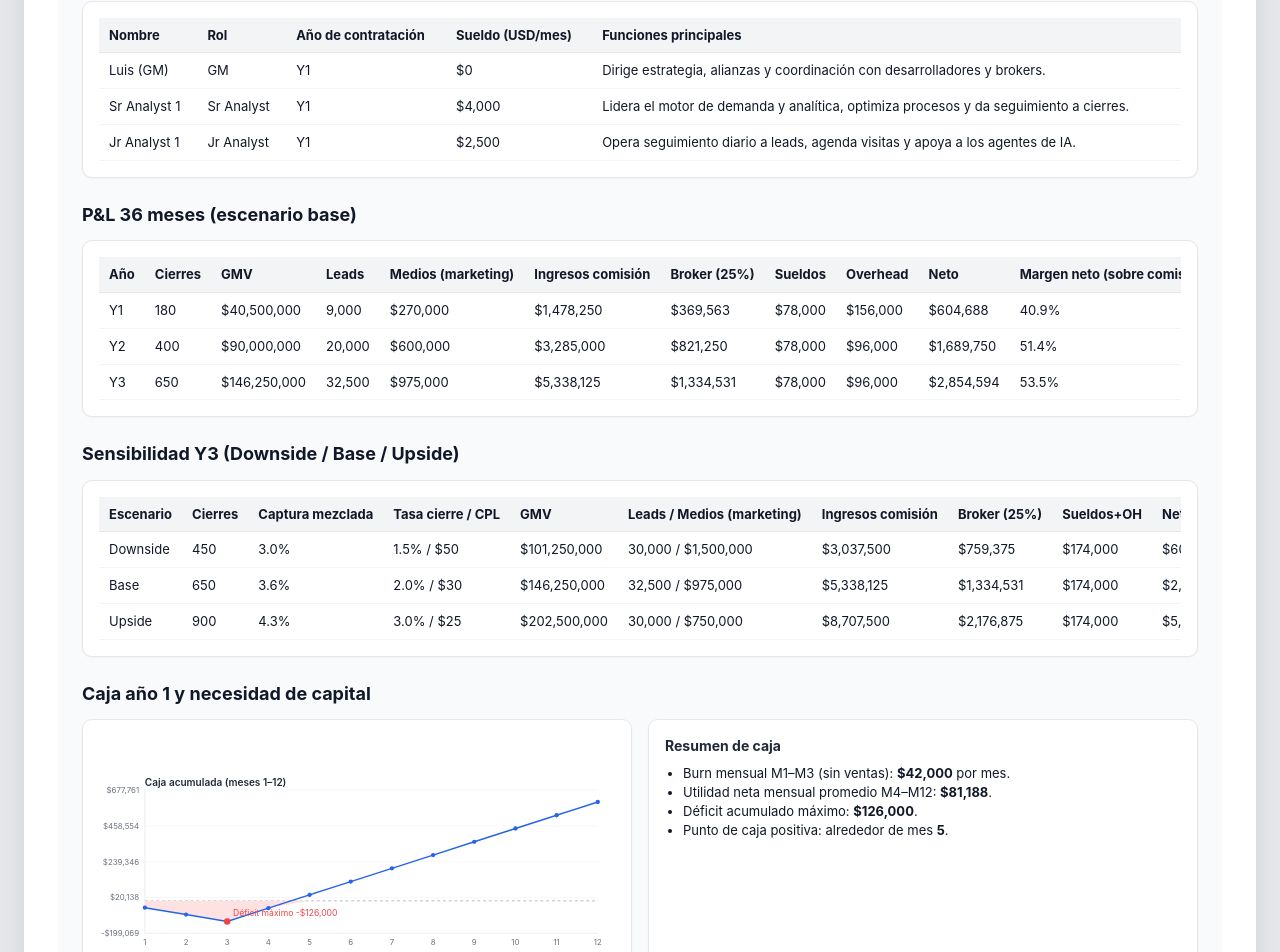
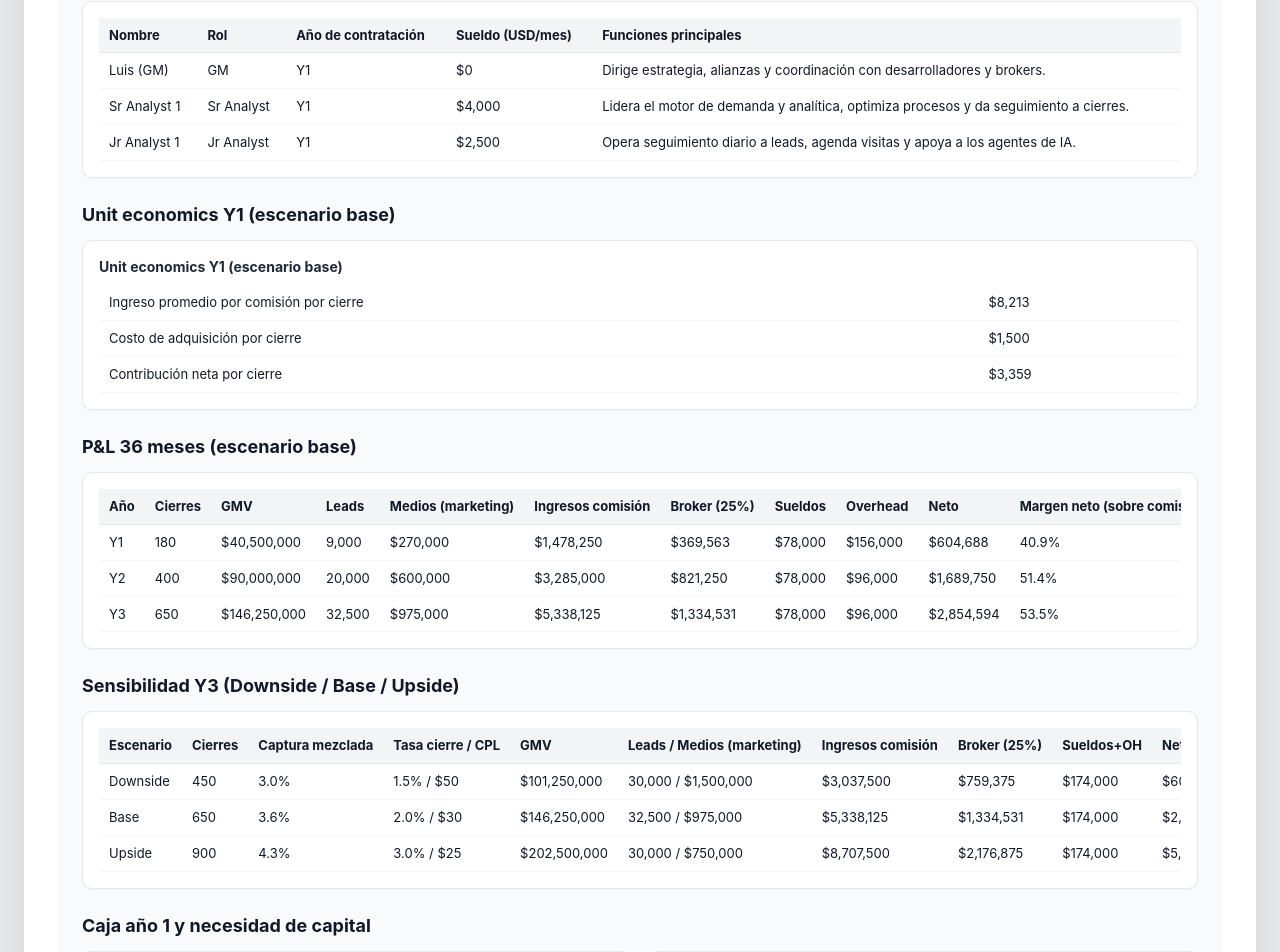
Before and after one commit to Tao2025-code/tao-ai-sales-agent, a React (Vite) app in the folder tao-ai-sales-agents/: page / in a window 1280 px wide. Shown: the part 2211-3163 px from the top of the page. Built offline with nearby package versions, Linux system fonts and the light colour scheme.

Commit message:
Add unit economics view for year one

```diff
--- a/tao-ai-sales-agents/src/TaoDashboard.tsx
+++ b/tao-ai-sales-agents/src/TaoDashboard.tsx
@@ -437,6 +437,11 @@ const InvestorModelView: React.FC = () => {
   });
 
   const [y1] = basePnL;
+
+  const closingsSafe = y1.closings > 0 ? y1.closings : 1;
+  const commissionPerClosing = y1.commissionRevenue / closingsSafe;
+  const mediaPerClosing = y1.media / closingsSafe;
+  const netPerClosing = y1.net / closingsSafe;
 
   const brainiumRevShareByYear = basePnL.map(
     (year) => year.commissionRevenue * brainiumRevShareRate
@@ -1079,6 +1084,28 @@ const InvestorModelView: React.FC = () => {
         </Card>
       </Section>
 
+      <Section title="Unit economics Y1 (escenario base)">
+        <Card>
+          <h3 style={styles.h3}>Unit economics Y1 (escenario base)</h3>
+          <table style={styles.table}>
+            <tbody>
+              <tr>
+                <td style={styles.td}>Ingreso promedio por comisión por cierre</td>
+                <td style={styles.td}>{usd0(commissionPerClosing)}</td>
+              </tr>
+              <tr>
+                <td style={styles.td}>Costo de adquisición por cierre</td>
+                <td style={styles.td}>{usd0(mediaPerClosing)}</td>
+              </tr>
+              <tr>
+                <td style={styles.td}>Contribución neta por cierre</td>
+                <td style={styles.td}>{usd0(netPerClosing)}</td>
+              </tr>
+            </tbody>
+          </table>
+        </Card>
+      </Section>
+
       {/* P&L */}
       <Section title="P&L 36 meses (escenario base)">
         <Card>
```
